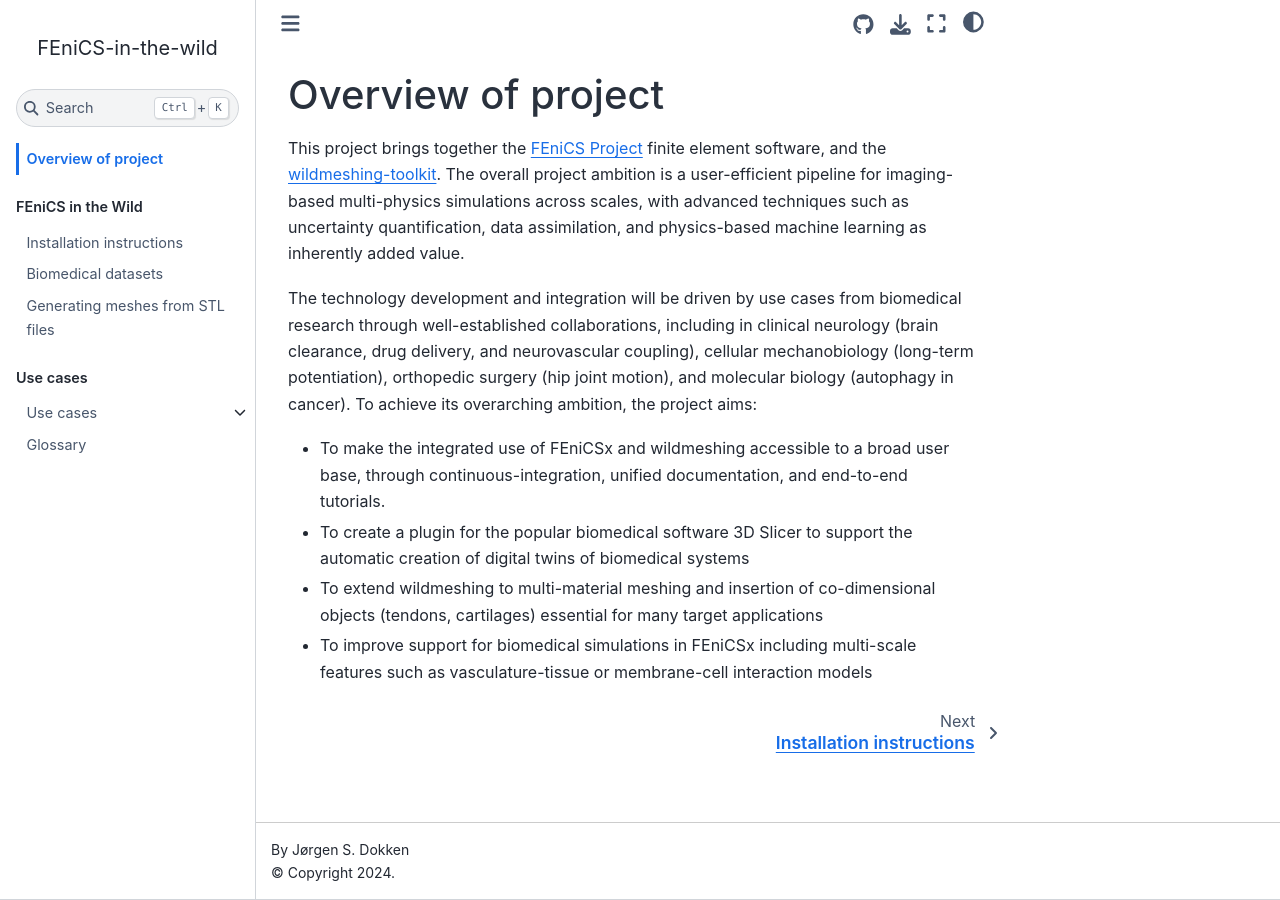
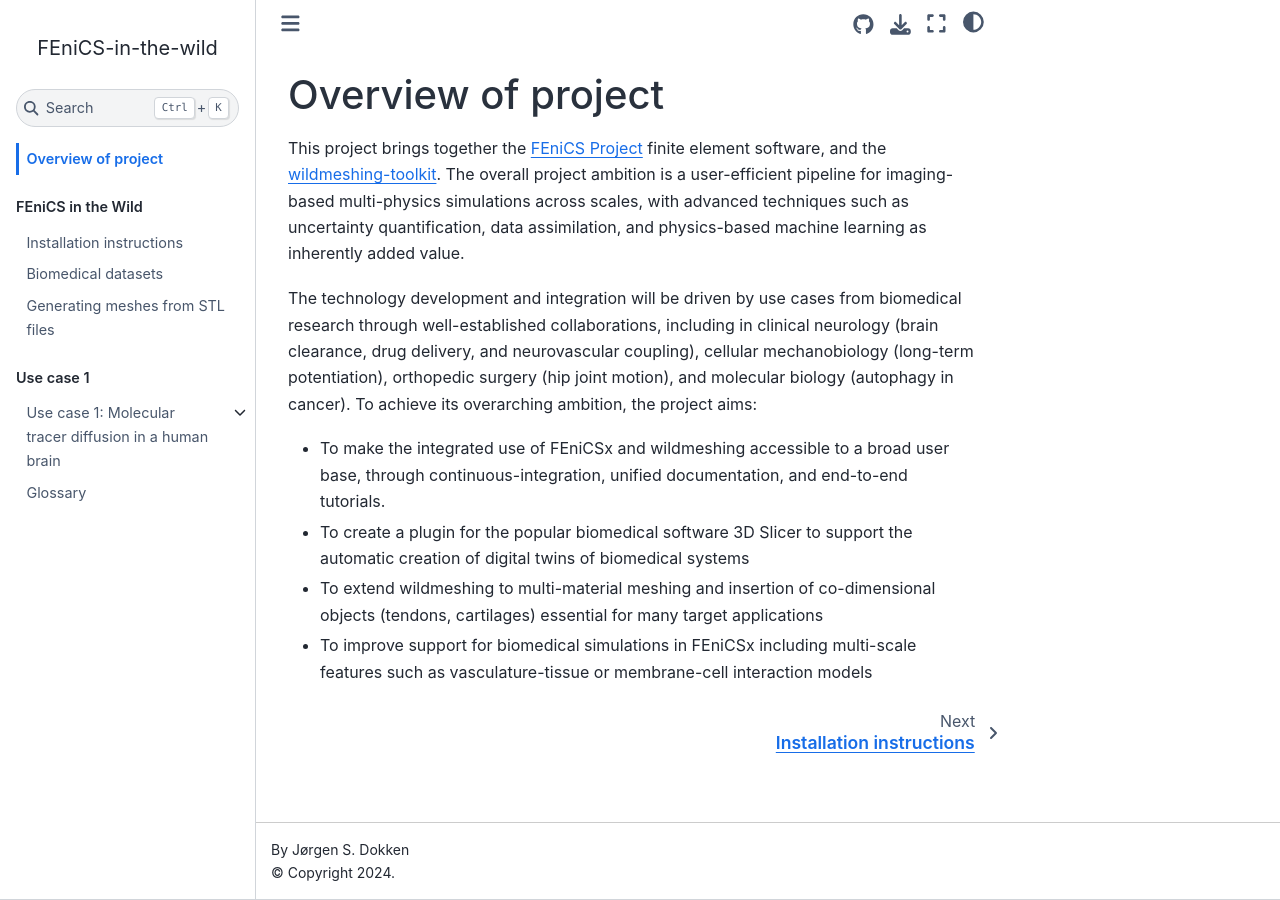
Before and after one commit to scientificcomputing/fenics-in-the-wild, a Jupyter Book: the page built from index.md, in a window 1280 px wide. Built offline with Jupyter Book 1.0.4 settings and Sphinx 7.4.7 and the Sphinx Book theme 1.1.4, drawn with Linux system fonts in a browser that asks for light colours.

Commit message:
Start splitting into multiple pages

```diff
--- a/_toc.yml
+++ b/_toc.yml
@@ -11,10 +11,10 @@
       - file: src/datasets
       - file: src/generate_brain_mesh
 
-  - caption: "Use cases"
+  - caption: "Use case 1"
     chapters:
-      - file: src/usecases
+      - file: src/ucs/uc1
         sections:
-          - file: src/ucs/uc1
-          - file: src/ucs/uc2
+          - file: src/ucs/uc1b
+          - file: src/ucs/uc1_variational_form
       - file: src/glossary
```
Also changed, not shown: src/generate_brain_mesh.ipynb, src/ucs/uc1.ipynb, src/ucs/uc1_variational_form.ipynb (added), src/ucs/uc1b.ipynb (added).
